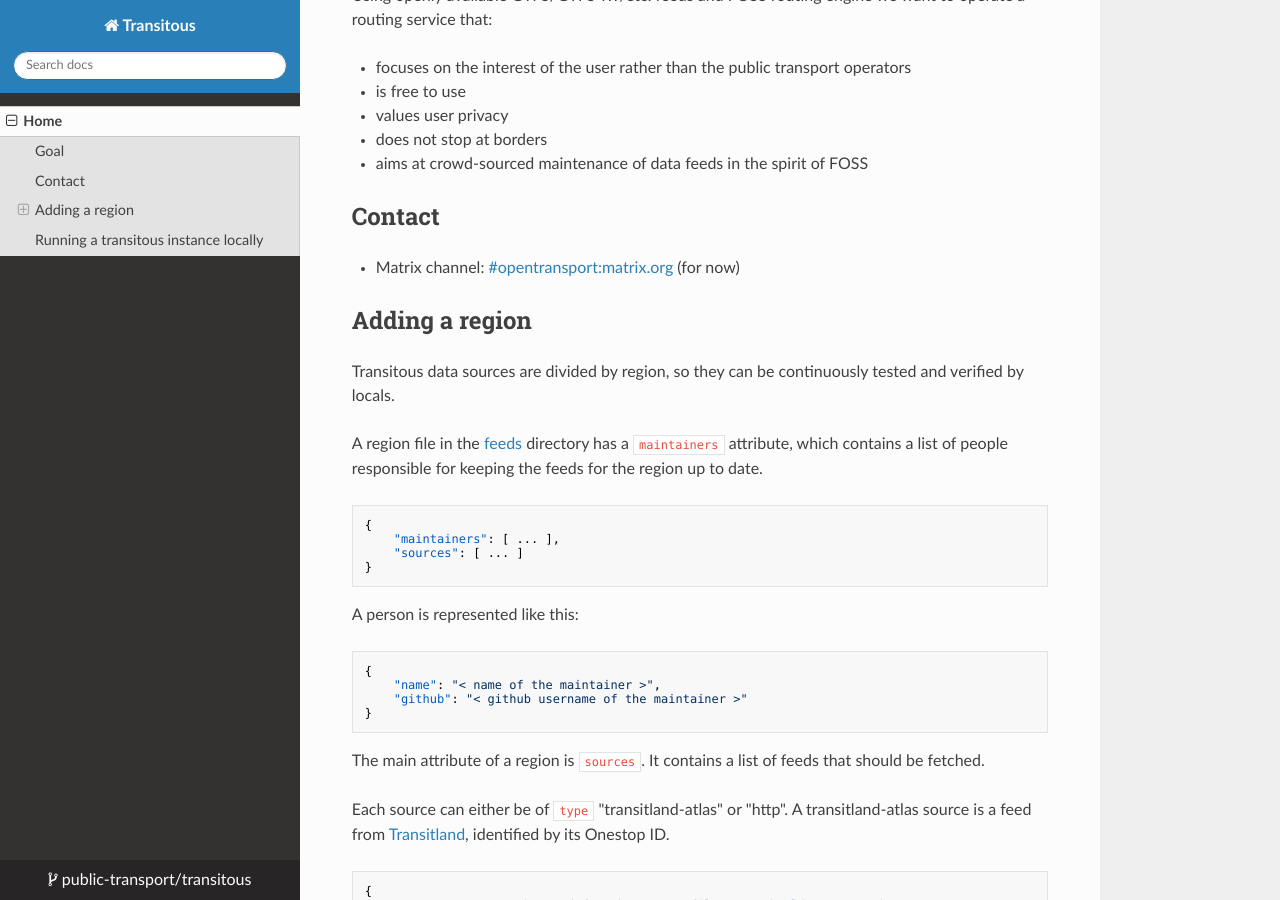
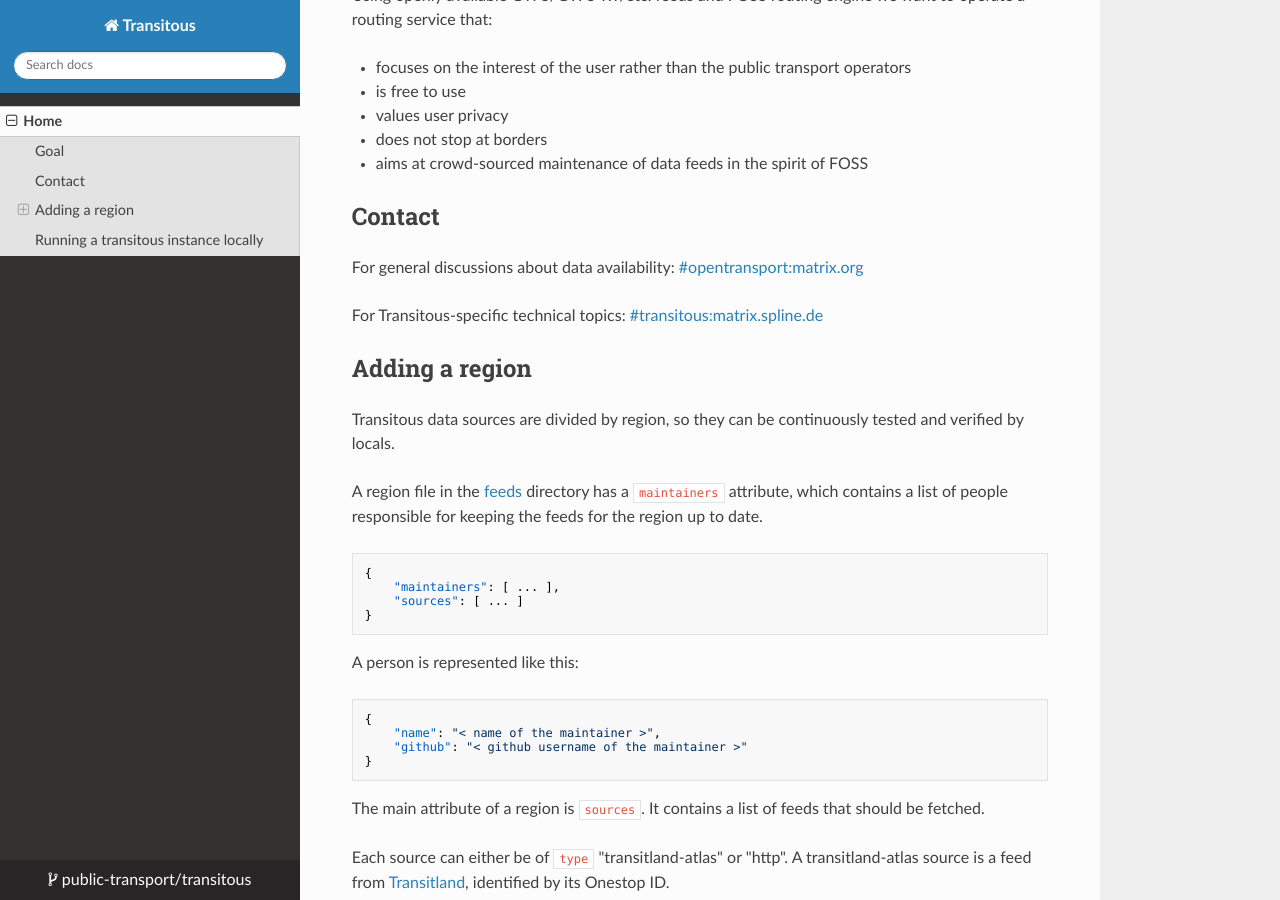
Before and after one commit to public-transport/transitous, an MkDocs documentation site: the page built from docs/docs/index.md, in a window 1280 px wide and 900 px high, scrolled down 328 px. Built offline with MkDocs 1.6.1, drawn with Linux system fonts in a browser that asks for light colours; nearby versions of some CDN libraries.

Commit message:
Sync Matrix channel information between README and docs

```diff
--- a/docs/docs/index.md
+++ b/docs/docs/index.md
@@ -30,7 +30,9 @@
 
 ## Contact
 
-* Matrix channel: [#opentransport:matrix.org](https://matrix.to/#/#opentransport:matrix.org) (for now)
+For general discussions about data availability: [#opentransport:matrix.org](https://matrix.to/#/#opentransport:matrix.org)
+
+For Transitous-specific technical topics: [#transitous:matrix.spline.de](https://matrix.to/#/#transitous:matrix.spline.de)
 
 ## Adding a region
 
```
